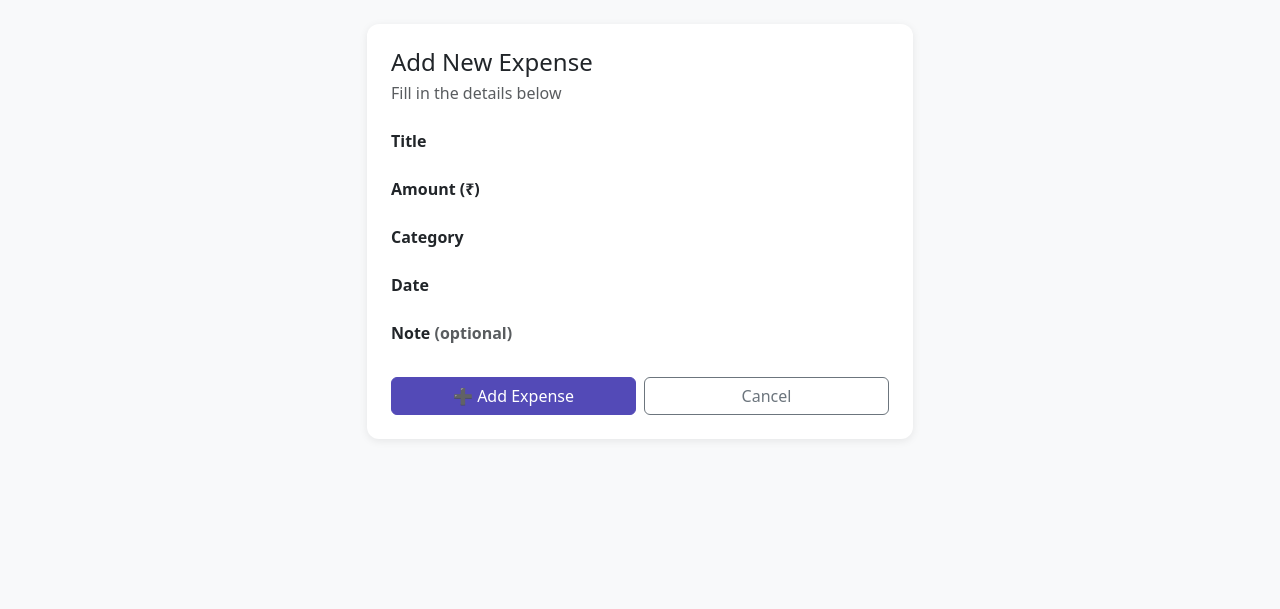
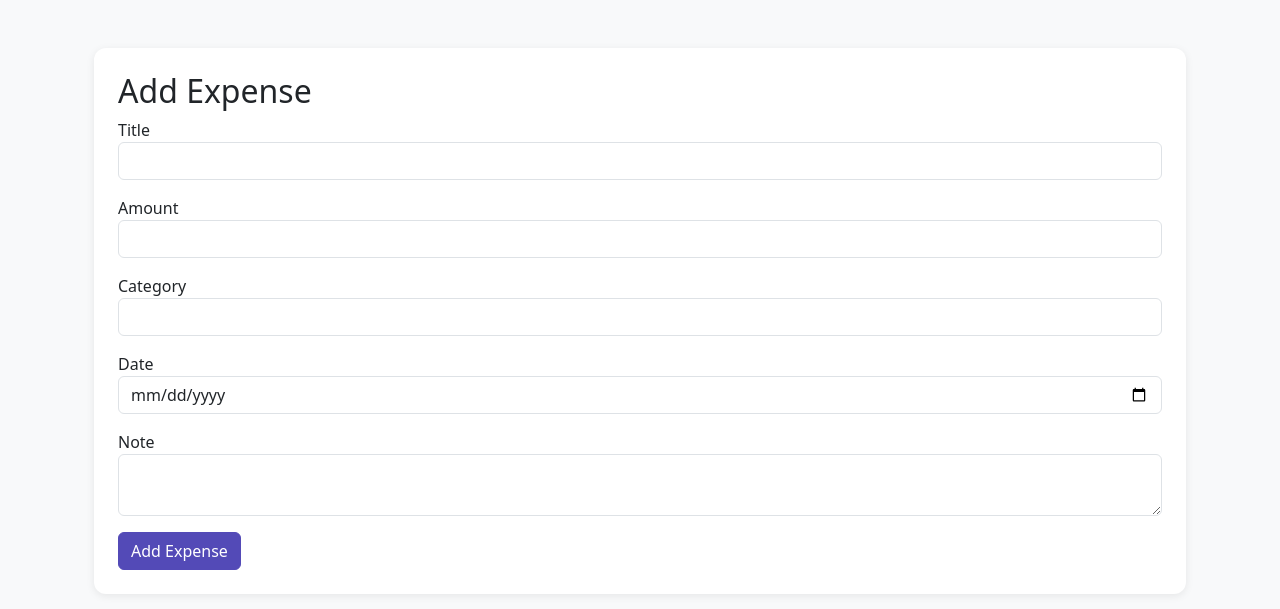
Before and after one commit to tanisha162/Expense_tacker, a Django app: page /add/ in a window 1280 px wide. Shown: the part 56-665 px from the top of the page. Run offline with Django 5.2, Linux system fonts and the light colour scheme.

Commit message:
Fixed expense form fully

```diff
--- a/expenses/templates/expenses/add.html
+++ b/expenses/templates/expenses/add.html
@@ -1,60 +1,47 @@
 {% extends 'expenses/base.html' %}
+
 {% block content %}
-<div class="row justify-content-center">
-    <div class="col-md-6">
+
+<div class="container mt-5">
     <div class="card p-4">
-            <h4 class="mb-1">Add New Expense</h4>
-            <p class="text-muted mb-4">Fill in the details below</p>
-            <form method="POST" >
+
+        <h2>Add Expense</h2>
+
+        <form method="POST">
             {% csrf_token %}
 
             <div class="mb-3">
-                    <label class="form-label fw-semibold">Title</label>
-                    {{ form.title }}
-                    {% if form.title.errors %}
-                        <div class="text-danger small mt-1">{{ form.title.errors.0 }}</div>
-                    {% endif %}
+                <label>Title</label>
+                <input type="text" name="title" class="form-control">
             </div>
 
             <div class="mb-3">
-                    <label class="form-label fw-semibold">Amount (₹)</label>
-                    {{ form.amount }}
-                    {% if form.amount.errors %}
-                        <div class="text-danger small mt-1">{{ form.amount.errors.0 }}</div>
-                    {% endif %}
+                <label>Amount</label>
+                <input type="number" name="amount" class="form-control">
             </div>
 
             <div class="mb-3">
-                    <label class="form-label fw-semibold">Category</label>
-                    {{ form.category }}
-                    {% if form.category.errors %}
-                        <div class="text-danger small mt-1">{{ form.category.errors.0 }}</div>
-                    {% endif %}
+                <label>Category</label>
+                <input type="text" name="category" class="form-control">
             </div>
 
             <div class="mb-3">
-                    <label class="form-label fw-semibold">Date</label>
-                    {{ form.date }}
-                    {% if form.date.errors %}
-                        <div class="text-danger small mt-1">{{ form.date.errors.0 }}</div>
-                    {% endif %}
+                <label>Date</label>
+                <input type="date" name="date" class="form-control">
             </div>
 
-                <div class="mb-4">
-                    <label class="form-label fw-semibold">Note <span class="text-muted">(optional)</span></label>
-                    {{ form.note }}
+            <div class="mb-3">
+                <label>Note</label>
+                <textarea name="note" class="form-control"></textarea>
             </div>
 
-                <div class="d-flex gap-2">
-                    <button type="submit" class="btn btn-primary w-100">
-                        ➕ Add Expense
+            <button type="submit" class="btn btn-primary">
+                Add Expense
             </button>
-                    <a href="{% url 'index' %}" class="btn btn-outline-secondary w-100">
-                        Cancel
-                    </a>
-                </div>
+
         </form>
+
     </div>
 </div>
-</div>
+
 {% endblock %}
```
Lines whose indentation alone changed are shown as unchanged.
